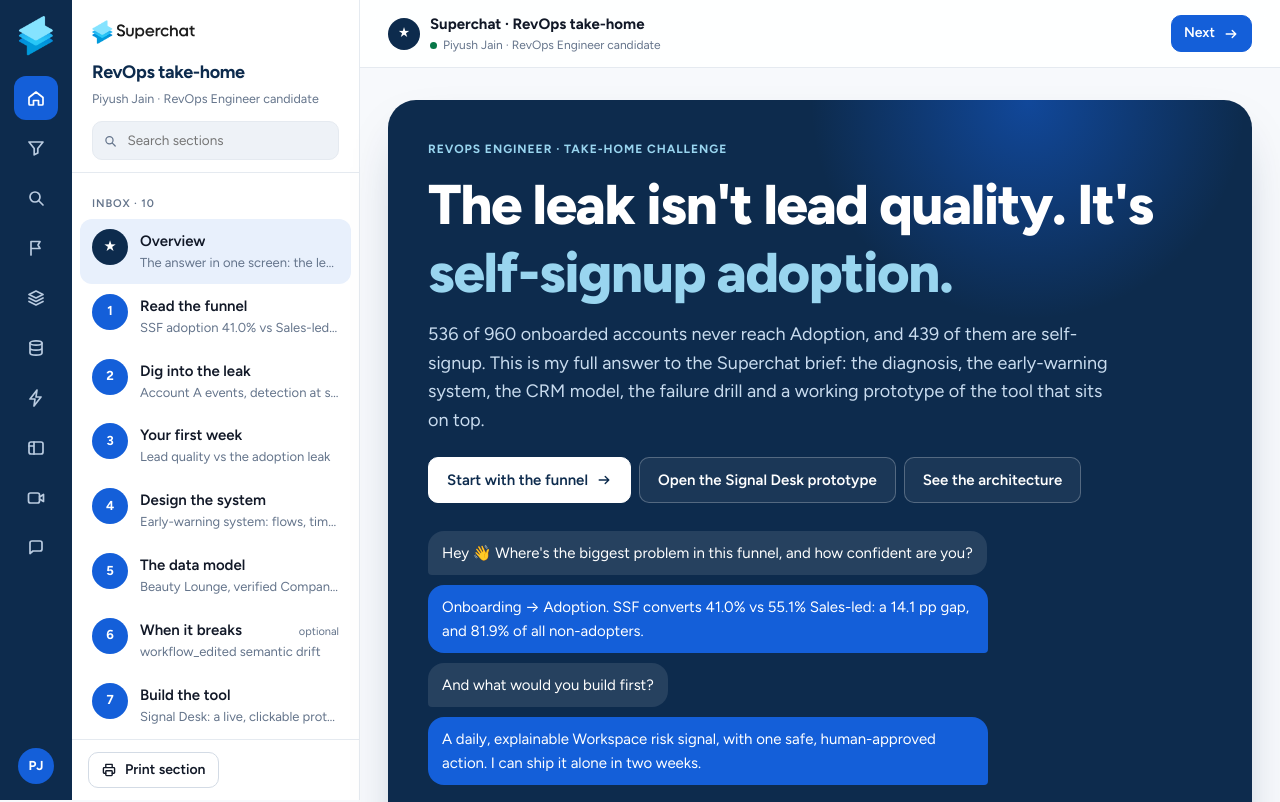
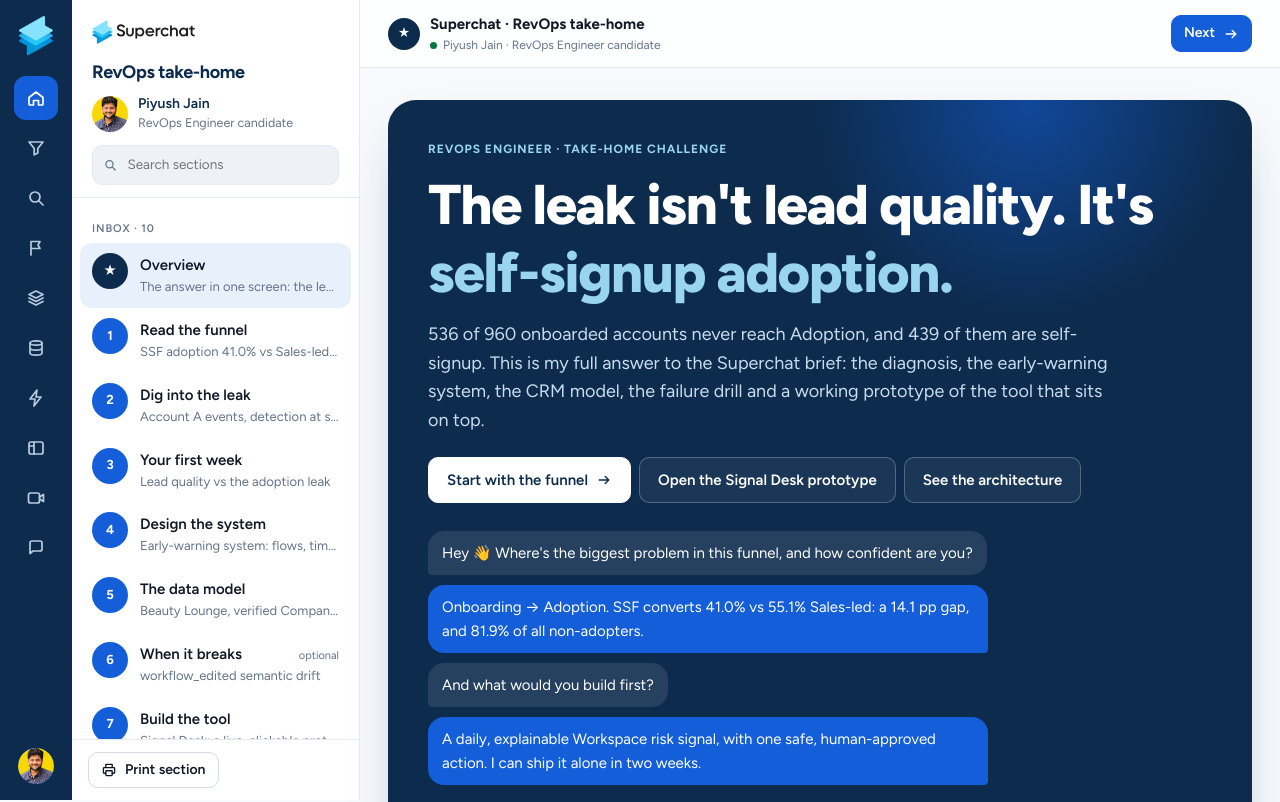
Before and after one commit to jpiyush22/piyush, a React (Vite) app: page / in a window 1280 px wide. Shown: the top 802 px of the page. Built offline with nearby package versions, Linux system fonts and the light colour scheme.

Commit message:
Use Piyush's profile photo and keep the sidebar pinned on scroll
Co-Authored-By: Claude Opus 5.5 <noreply@anthropic.com>
Claude-Session: https://claude.ai/code/session_01TjwPENhV6JBDAuKRQzhx1z

```diff
--- a/src/App.tsx
+++ b/src/App.tsx
@@ -76,7 +76,7 @@ export default function App() {
         ))}
         <div className="rail-spacer" />
         <div className="rail-avatar" title="Piyush Jain">
-          PJ
+          <img src="piyush.jpg" alt="Piyush Jain" />
         </div>
       </aside>
 
@@ -86,7 +86,13 @@ export default function App() {
         <div className="nav-head">
           <BrandLogo className="nav-logo" />
           <div className="nav-title">RevOps take-home</div>
-          <div className="nav-sub">Piyush Jain · RevOps Engineer candidate</div>
+          <div className="nav-profile">
+            <img src="piyush.jpg" alt="Piyush Jain" />
+            <div>
+              <div className="nav-profile-name">Piyush Jain</div>
+              <div className="nav-sub">RevOps Engineer candidate</div>
+            </div>
+          </div>
           <label className="nav-search">
             <Icon name="search" size={16} />
             <input placeholder="Search sections" value={query} onChange={(e) => setQuery(e.target.value)} aria-label="Search sections" />
--- a/src/components/ui.tsx
+++ b/src/components/ui.tsx
@@ -235,7 +235,7 @@ export function QA({ num, question, summary, children }: { num: string; question
         </div>
         {summary && (
           <div className="msg out">
-            <div className="who">PJ</div>
+            <div className="who"><img src="piyush.jpg" alt="Piyush Jain" /></div>
             <div className="bubble">
               <div className="meta">Piyush · short answer</div>
               {summary}
@@ -252,7 +252,7 @@ export function Answer({ children, label = 'Full answer' }: { children: ReactNod
   return (
     <div className="answer">
       <div className="answer-head">
-        <span className="who">PJ</span>
+        <span className="who"><img src="piyush.jpg" alt="Piyush Jain" /></span>
         <span className="name">{label}</span>
       </div>
       {children}
--- a/src/sections/S3FirstWeek.tsx
+++ b/src/sections/S3FirstWeek.tsx
@@ -38,7 +38,7 @@ export default function S3FirstWeek() {
           </div>
         </div>
         <div className="msg out">
-          <div className="who">PJ</div>
+          <div className="who"><img src="piyush.jpg" alt="Piyush Jain" /></div>
           <div className="bubble">
             <div className="meta">Piyush</div>I understand the frustration. If your reps are spending half their day sorting through poor-quality leads, we need to address that. I'd like
             to review actual leads with your team first to understand whether the problem is lead quality, routing, duplicates or missing information. I'll own that investigation and
--- a/src/styles/app.css
+++ b/src/styles/app.css
@@ -77,7 +77,8 @@ button {
 .app {
   display: grid;
   grid-template-columns: 72px 288px minmax(0, 1fr);
-  height: 100%;
+  min-height: 100%;
+  align-items: start;
 }
 
 .rail {
@@ -1576,3 +1577,38 @@ details.more > div {
     grid-column: span 6;
   }
 }
+
+/* Profile photo */
+.who,
+.rail-avatar {
+  overflow: hidden;
+}
+.who img,
+.rail-avatar img,
+.nav-profile img {
+  width: 100%;
+  height: 100%;
+  object-fit: cover;
+  border-radius: 50%;
+  display: block;
+}
+.nav-profile {
+  display: flex;
+  align-items: center;
+  gap: 10px;
+  margin-top: 8px;
+}
+.nav-profile img {
+  width: 36px;
+  height: 36px;
+  flex: none;
+}
+.nav-profile-name {
+  font-weight: 600;
+  font-size: 14px;
+  color: var(--heading);
+  line-height: 1.3;
+}
+.nav-profile .nav-sub {
+  margin-top: 0;
+}
```
Also changed, not shown: public/piyush.jpg (added).
